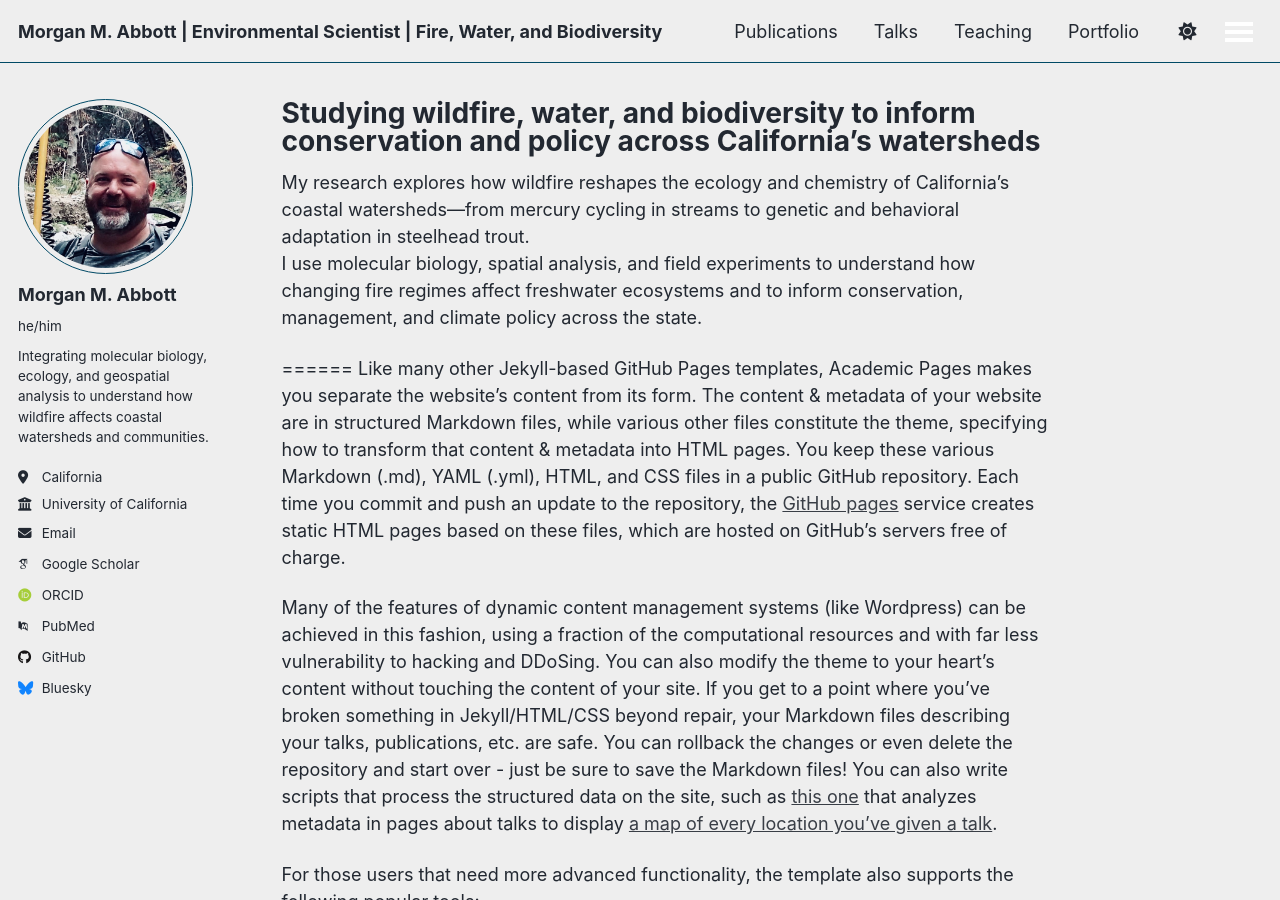
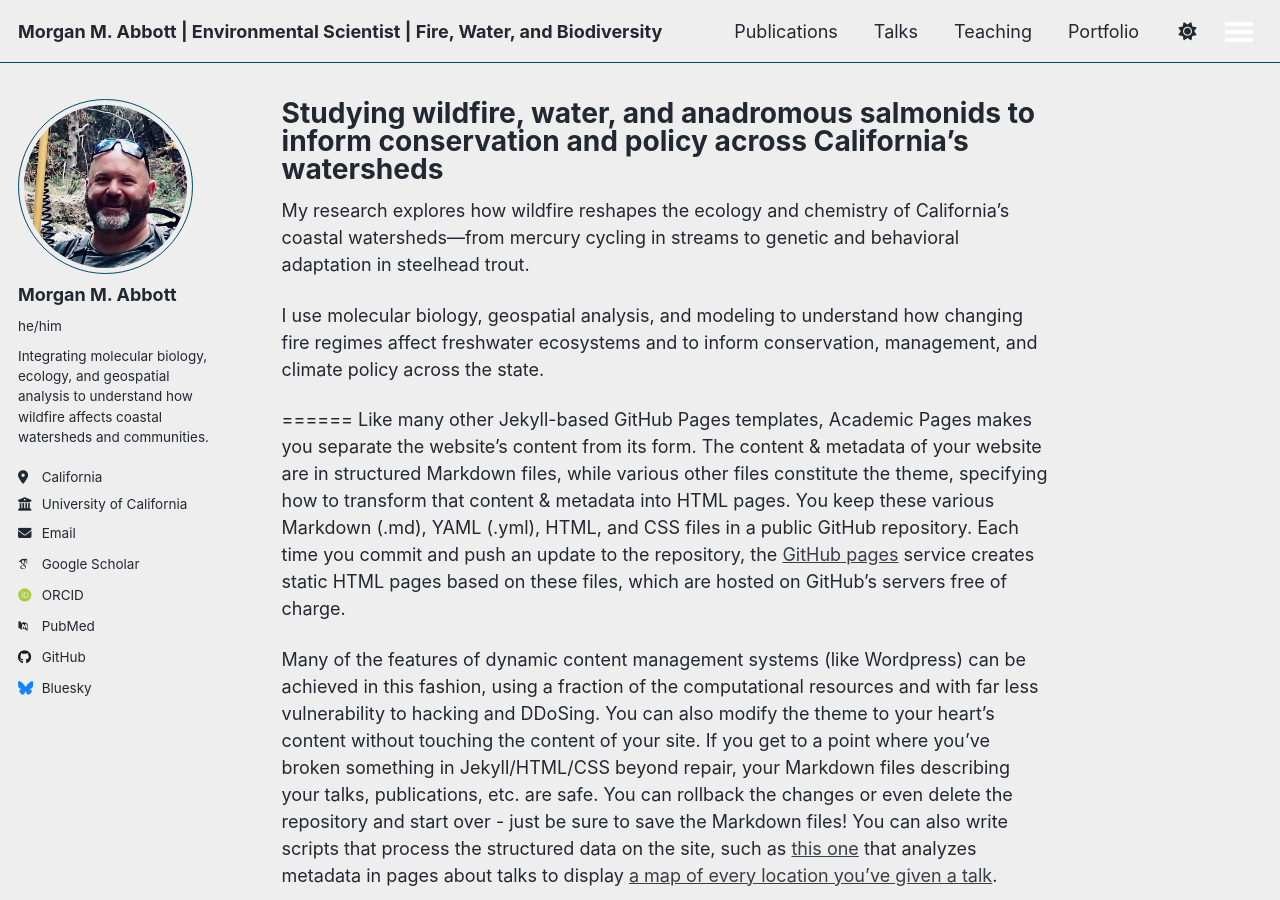
Before and after one commit to mmabbott/mmabbott.github.io, a Jekyll site: the page built from _pages/about.md, in a window 1280 px wide and 900 px high. Built offline with Jekyll 4.4.1, drawn with Linux system fonts in a browser that asks for light colours; some web fonts are replaced; a script that is not in the unit is left out.

Commit message:
Update about.md

```diff
--- a/_pages/about.md
+++ b/_pages/about.md
@@ -1,6 +1,6 @@
 ---
 permalink: /
-title: "Studying wildfire, water, and biodiversity to inform conservation and policy across California's watersheds"
+title: "Studying wildfire, water, and anadromous salmonids to inform conservation and policy across California's watersheds"
 author_profile: true
 redirect_from:
   - /about/
@@ -8,7 +8,8 @@ redirect_from:
 ---
 
 My research explores how wildfire reshapes the ecology and chemistry of California’s coastal watersheds—from mercury cycling in streams to genetic and behavioral adaptation in steelhead trout.
-I use molecular biology, spatial analysis, and field experiments to understand how changing fire regimes affect freshwater ecosystems and to inform conservation, management, and climate policy across the state.
+
+I use molecular biology, geospatial analysis, and modeling to understand how changing fire regimes affect freshwater ecosystems and to inform conservation, management, and climate policy across the state.
 
 
 ======
```
